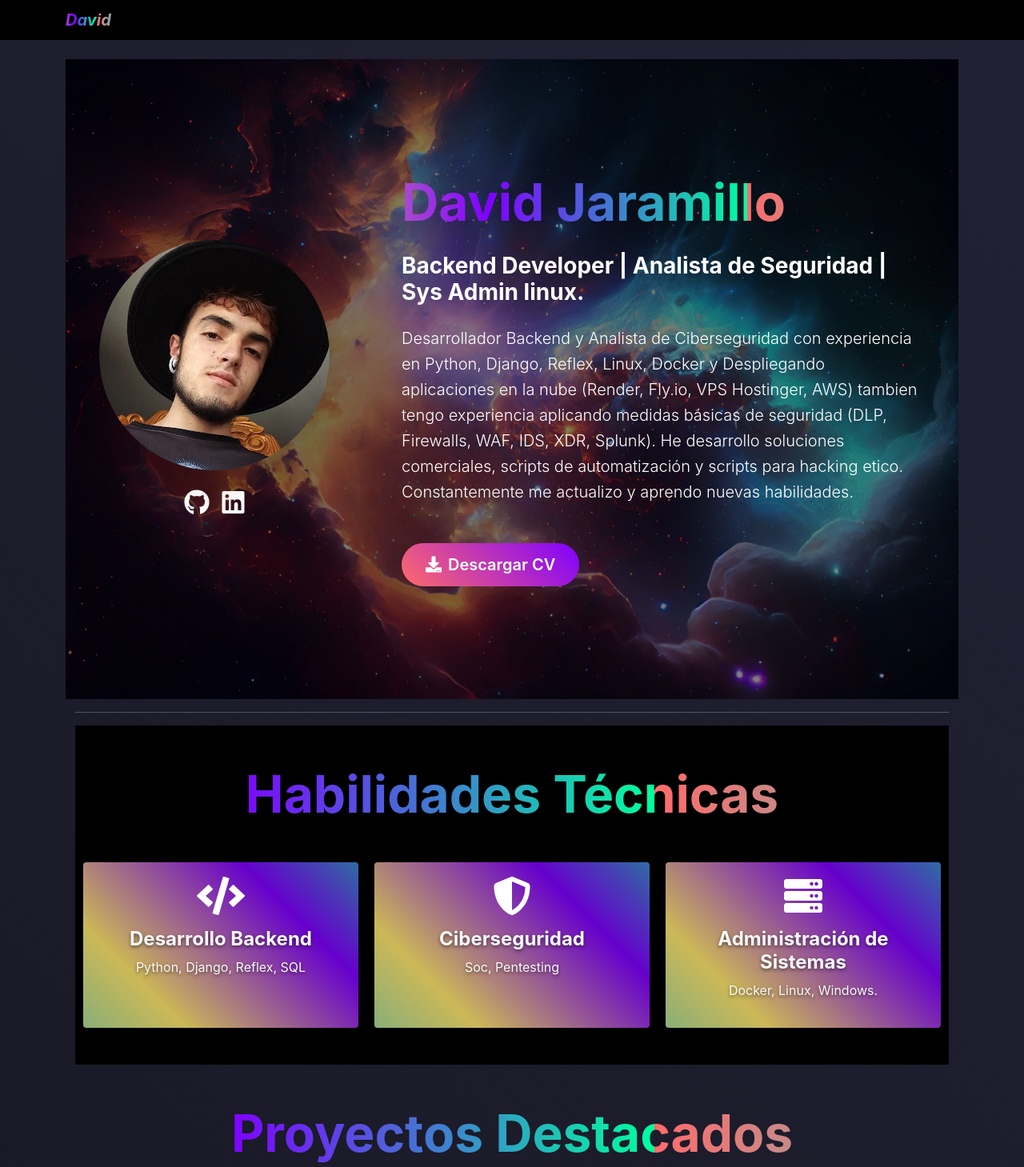
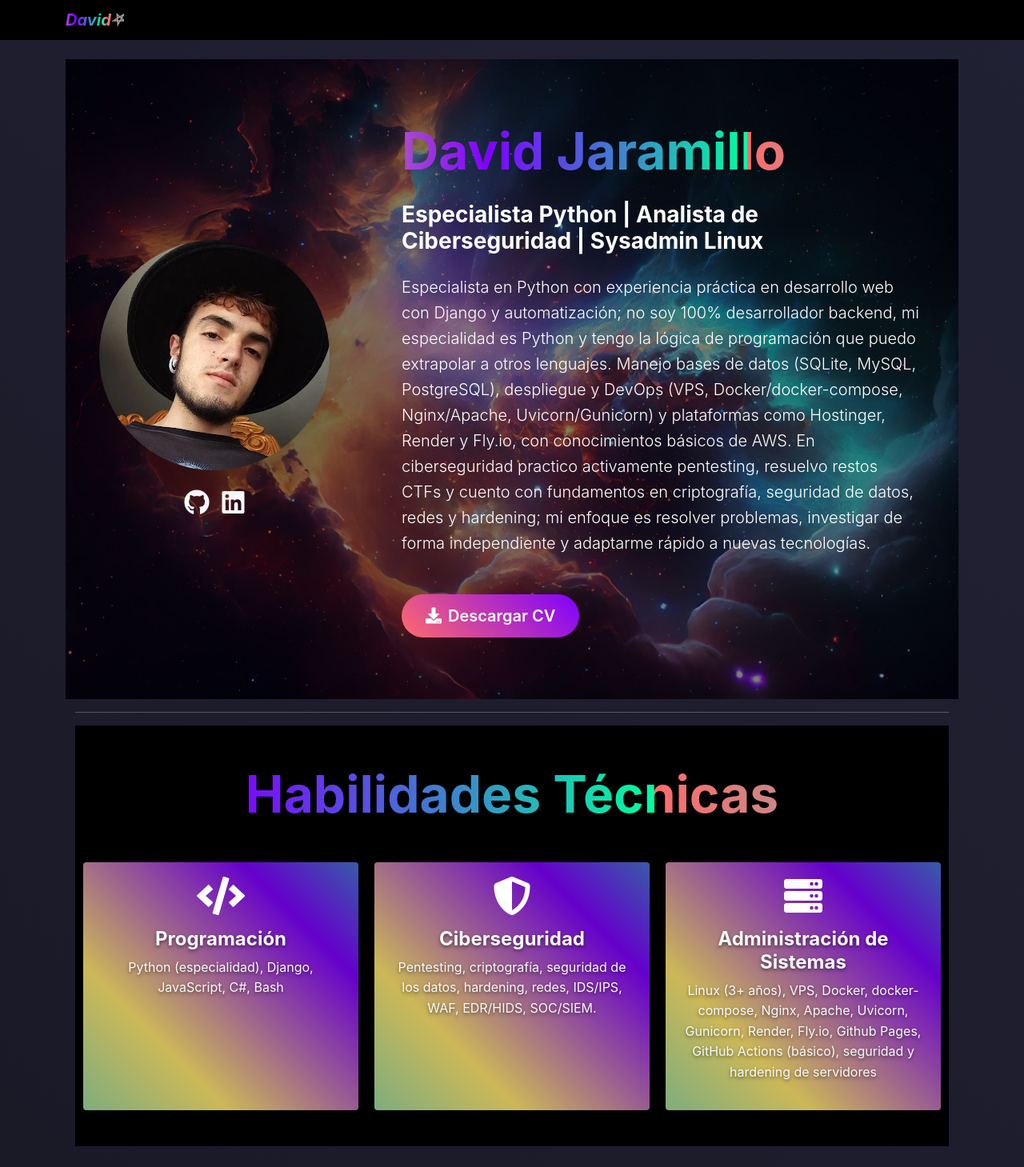
Before and after one commit to xXJuanDavidXx/David-Jaramillo, a plain HTML site: page index.html in a window 1280 px wide. Shown: the top 1459 px of the page at 80% size. Drawn offline with nearby package versions, Linux system fonts and the light colour scheme.

Commit message:
Cambiando los textos y presentacion 1

```diff
--- a/index.html
+++ b/index.html
@@ -26,7 +26,7 @@
 
 <nav class="navbar navbar-expand-lg navbar-dark bg-black">
   <div class="container">
-    <a class="navbar-brand display-3 fw-bold fst-italic" href="/">David</a>
+    <a class="navbar-brand display-3 fw-bold fst-italic" href="/">David⛧</a>
     <button class="navbar-toggler" type="button" data-bs-toggle="collapse" data-bs-target="#navbarNav"
       aria-controls="navbarNav" aria-expanded="false" aria-label="Toggle navigation">
       <span class="navbar-toggler-icon"></span>
@@ -82,8 +82,8 @@
 
 </style>
     <h1 class="display-3 fw-bold mb-4">David Jaramillo</h1>
-    <h3 class="text-primary-emphasis mb-4">Backend Developer | Analista de Seguridad | Sys Admin linux.</h3>
-    <p class="lead text-box bright-text">Desarrollador Backend y Analista de Ciberseguridad con experiencia en Python, Django, Reflex, Linux, Docker y Despliegando aplicaciones en la nube (Render, Fly.io, VPS Hostinger, AWS) tambien tengo experiencia aplicando medidas básicas de seguridad (DLP, Firewalls, WAF, IDS, XDR, Splunk). He desarrollo soluciones comerciales, scripts de automatización y scripts para hacking etico. Constantemente me actualizo y aprendo nuevas habilidades.</p>
+    <h3 class="text-primary-emphasis mb-4">Especialista Python | Analista de Ciberseguridad | Sysadmin Linux</h3>
+    <p class="lead text-box bright-text">Especialista en Python con experiencia práctica en desarrollo web con Django y automatización; no soy 100% desarrollador backend, mi especialidad es Python y tengo la lógica de programación que puedo extrapolar a otros lenguajes. Manejo bases de datos (SQLite, MySQL, PostgreSQL), despliegue y DevOps (VPS, Docker/docker-compose, Nginx/Apache, Uvicorn/Gunicorn) y plataformas como Hostinger, Render y Fly.io, con conocimientos básicos de AWS. En ciberseguridad practico activamente pentesting, resuelvo restos CTFs y cuento con fundamentos en criptografía, seguridad de datos, redes y hardening; mi enfoque es resolver problemas, investigar de forma independiente y adaptarme rápido a nuevas tecnologías.</p>
 
     <div class="mt-5">
       <a class="btn btn-primary btn-lg rounded-pill me-3" href="static/portfolio/cv.pdf">
@@ -107,8 +107,8 @@
         <div class="card card-b h-100 border-0 shadow-sm bg-transparent">
           <div class="card-body text-center">
             <i class="fas fa-code fa-3x mb-3" aria-hidden="true"></i>
-            <h4><strong>Desarrollo Backend</strong></h4>
-            <p>Python, Django, Reflex, SQL</p>
+            <h4><strong>Programación</strong></h4>
+            <p>Python (especialidad), Django, JavaScript, C#, Bash</p>
           </div>
         </div>
       </div>
@@ -117,8 +117,9 @@
           <div class="card-body text-center">
             <i class="fas fa-shield-alt fa-3x mb-3"></i>
             <h4><strong>Ciberseguridad</strong></h4>
-            <p>Soc, Pentesting</p>
-          </div>
+          <p>Pentesting, criptografía, seguridad de los datos, hardening, redes, IDS/IPS, WAF, EDR/HIDS, SOC/SIEM.</p>
+
+                </div>
         </div>
       </div>
       <div class="col-md-4">
@@ -126,7 +127,7 @@
           <div class="card-body text-center">
             <i class="fas fa-server fa-3x mb-3"></i>
             <h4><strong>Administración de Sistemas</strong></h4>
-            <p>Docker, Linux, Windows.</p>
+            <p>Linux (3+ años), VPS, Docker, docker-compose, Nginx, Apache, Uvicorn, Gunicorn, Render, Fly.io, Github Pages, GitHub Actions (básico), seguridad y hardening de servidores</p>
           </div>
         </div>
       </div>
```
